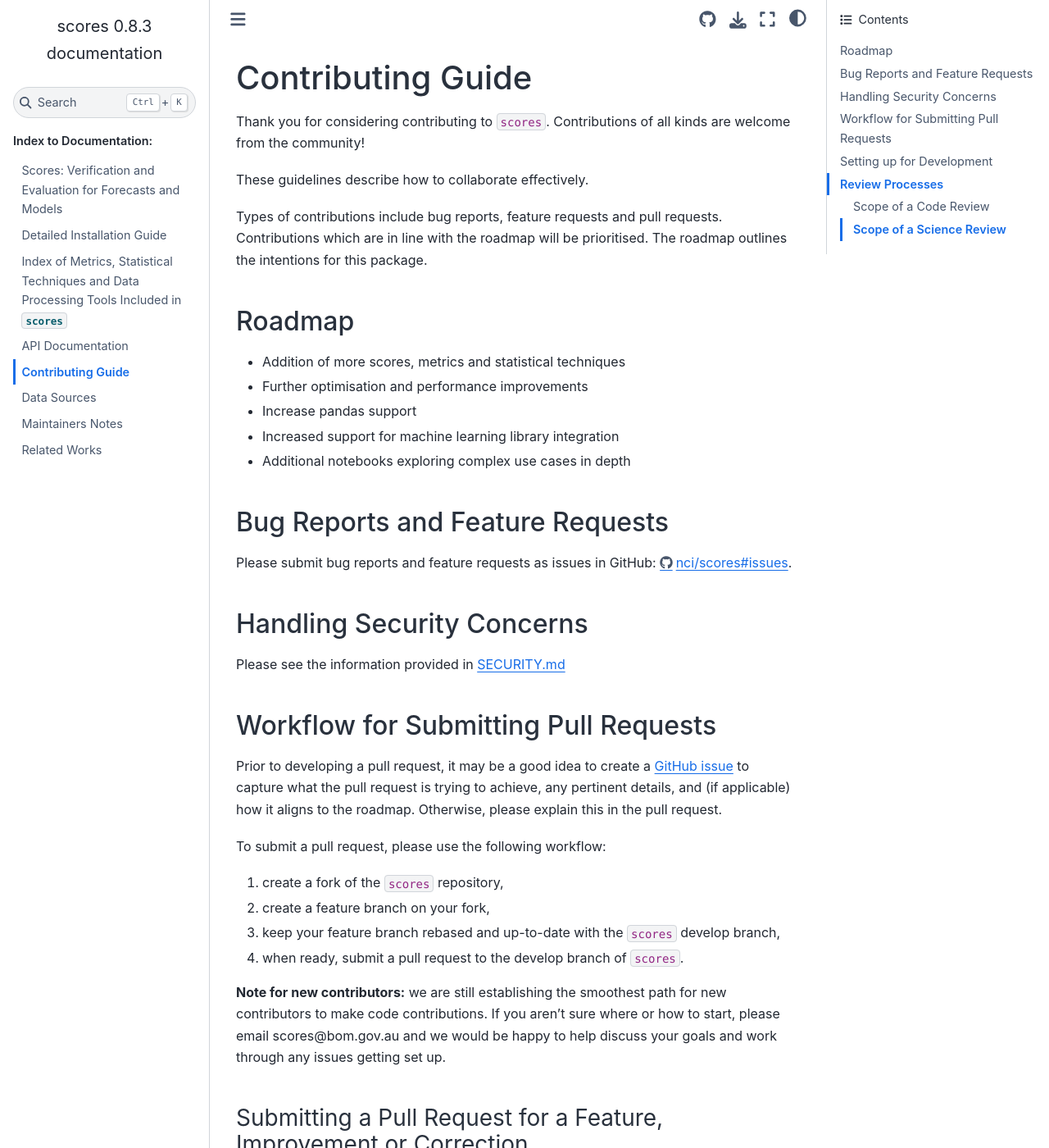
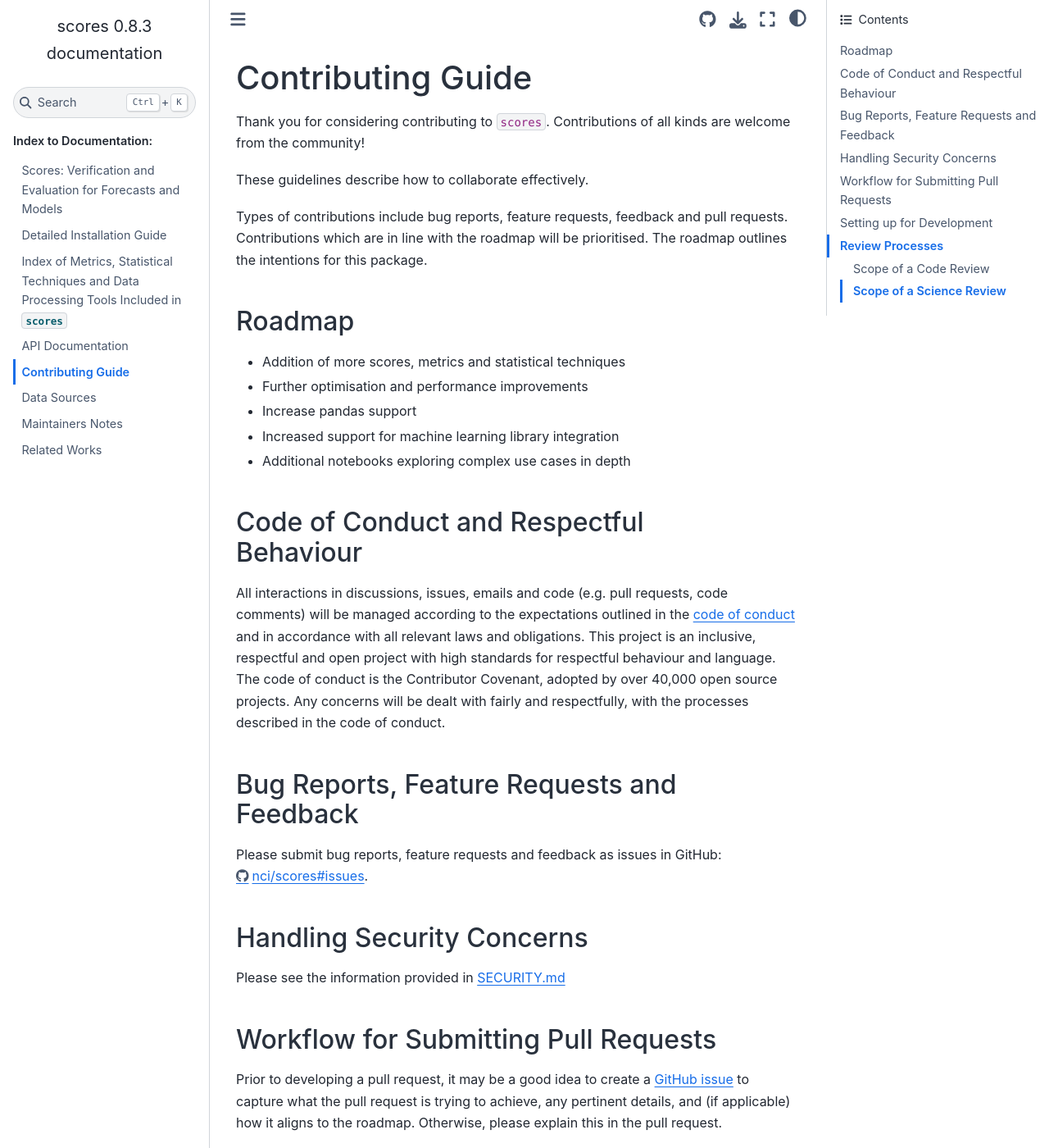
Before and after one commit to nci/scores, a Sphinx documentation site: the page built from docs/contributing.md, in a window 1280 px wide and 1400 px high. Shown: the whole window at 82% size. Built offline with Sphinx 7.4.7 and the Sphinx Book theme 1.1.4, drawn with Linux system fonts in a browser that asks for light colours; pages that are not in the unit, such as notebooks, are missing from menus.

Commit message:
Contributing guide (a) adds reference to providing feedback and (b) adds code of conduct section

```diff
--- a/docs/contributing.md
+++ b/docs/contributing.md
@@ -4,7 +4,7 @@ Thank you for considering contributing to `scores`. Contributions of all kinds a
 
 These guidelines describe how to collaborate effectively.
 
-Types of contributions include bug reports, feature requests and pull requests. Contributions which are in line with the roadmap will be prioritised. The roadmap outlines the intentions for this package.
+Types of contributions include bug reports, feature requests, feedback and pull requests. Contributions which are in line with the roadmap will be prioritised. The roadmap outlines the intentions for this package.
 
 ## Roadmap
 - Addition of more scores, metrics and statistical techniques
@@ -13,9 +13,13 @@ Types of contributions include bug reports, feature requests and pull requests.
 - Increased support for machine learning library integration
 - Additional notebooks exploring complex use cases in depth
 
-## Bug Reports and Feature Requests
+## Code of Conduct and Respectful Behaviour
 
-Please submit bug reports and feature requests as issues in GitHub: [https://github.com/nci/scores/issues](https://github.com/nci/scores/issues).
+All interactions in discussions, issues, emails and code (e.g. pull requests, code comments) will be managed according to the expectations outlined in the [code of conduct](https://github.com/nci/scores/blob/main/CODE_OF_CONDUCT.md) and in accordance with all relevant laws and obligations. This project is an inclusive, respectful and open project with high standards for respectful behaviour and language. The code of conduct is the Contributor Covenant, adopted by over 40,000 open source projects. Any concerns will be dealt with fairly and respectfully, with the processes described in the code of conduct.
+
+## Bug Reports, Feature Requests and Feedback
+
+Please submit bug reports, feature requests and feedback as issues in GitHub: [https://github.com/nci/scores/issues](https://github.com/nci/scores/issues).
 
 ## Handling Security Concerns
 
```
